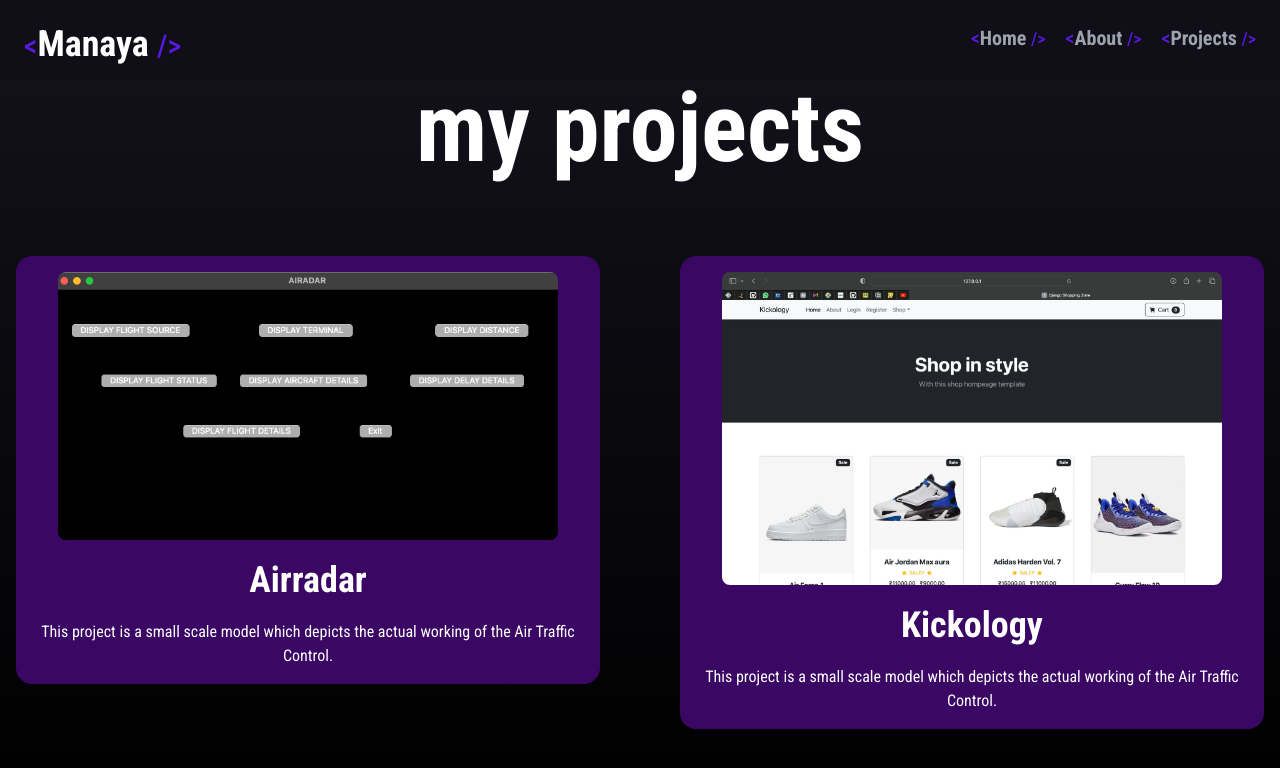
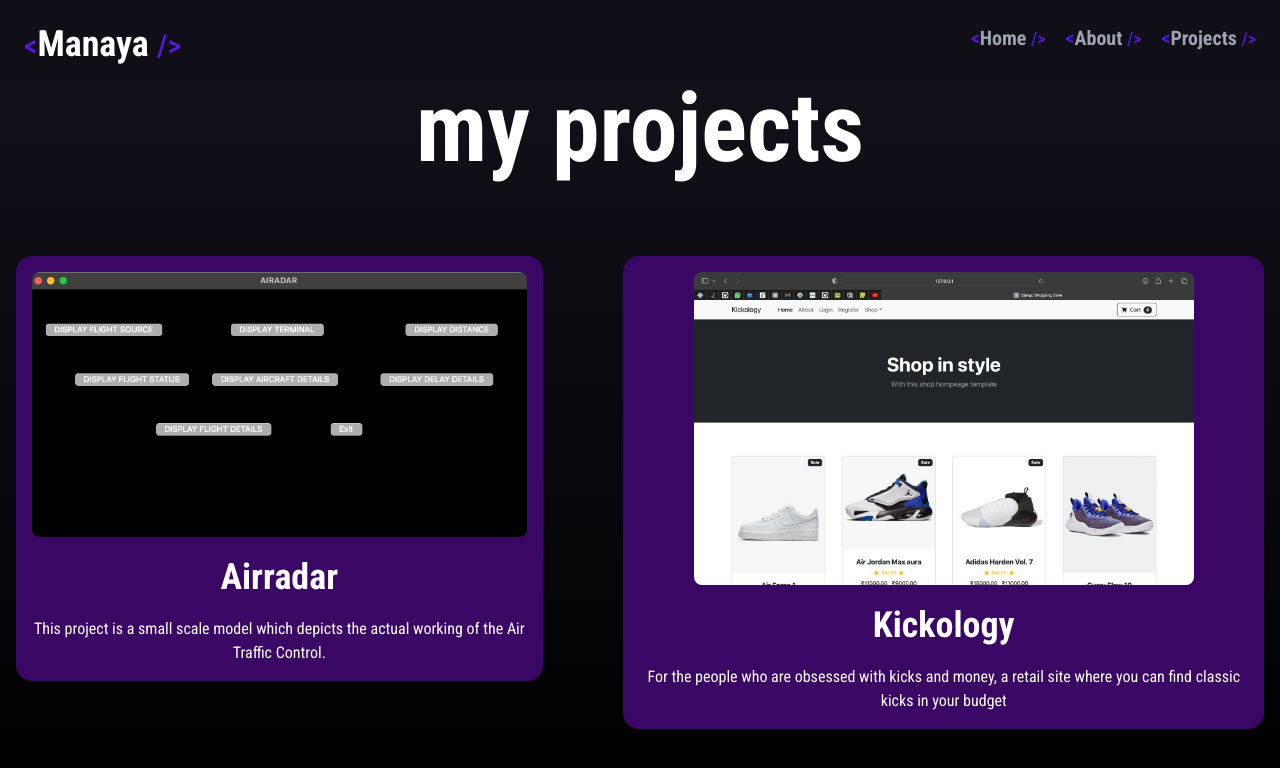
Before and after one commit to YARE0909/portfolio-2023, a Next.js app: page /projects in a window 1280 px wide. Shown: the top 768 px of the page. Built offline with nearby package versions, Linux system fonts and the light colour scheme.

Commit message:
minor changes

```diff
--- a/src/pages/projects.tsx
+++ b/src/pages/projects.tsx
@@ -64,8 +64,8 @@
               </div>
               <div>
                 <h1 className="text-center">
-                  This project is a small scale model which depicts the actual
-                  working of the Air Traffic Control.
+                  For the people who are obsessed with kicks and money, a retail
+                  site where you can find classic kicks in your budget
                 </h1>
               </div>
             </div>
```
